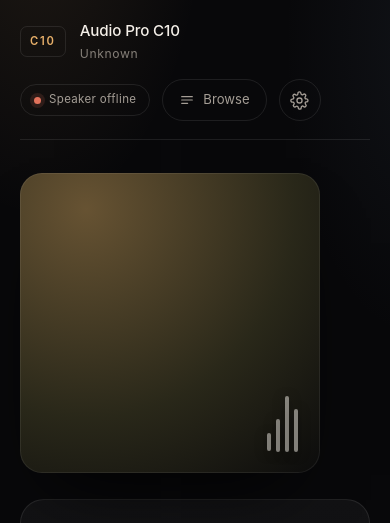
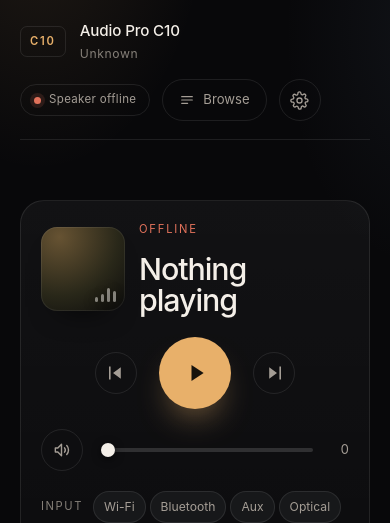
Before and after one commit to vampaz/c10-control, a Vue app: page / in a window 390 px wide. Shown: the top 523 px of the page. Built offline with nearby package versions, Linux system fonts and the light colour scheme; no server answers.

Commit message:
feat: dock the browse panel and move the artwork beside the track

```diff
--- a/src/App.vue
+++ b/src/App.vue
@@ -123,7 +123,11 @@ function closeSettings(): void {
   settingsButton.value?.focus()
 }
 
-function openBrowse(): void {
+function toggleBrowse(): void {
+  if (browseOpen.value) {
+    closeBrowse()
+    return
+  }
   browseOpen.value = true
 }
 
@@ -178,7 +182,7 @@ function onKeydown(event: KeyboardEvent): void {
 </script>
 
 <template>
-  <div class="app" :class="{ 'is-playing': playing }">
+  <div class="app" :class="{ 'is-playing': playing, 'browse-open': browseOpen }">
     <header class="topbar">
       <div class="brand">
         <span class="brand-mark">C10</span>
@@ -193,7 +197,14 @@ function onKeydown(event: KeyboardEvent): void {
           <i class="dot" aria-hidden="true" />
           {{ statusLabel }}
         </span>
-        <button ref="browseButton" type="button" class="browse-button" @click="openBrowse">
+        <button
+          ref="browseButton"
+          type="button"
+          class="browse-button"
+          :aria-expanded="browseOpen"
+          aria-controls="browse-panel"
+          @click="toggleBrowse"
+        >
           <AppIcon name="browse" :size="16" />
           Browse
         </button>
@@ -210,10 +221,12 @@ function onKeydown(event: KeyboardEvent): void {
     </header>
 
     <main class="console">
-      <ArtworkTile :playback="state.playback" :playing="playing" />
+      <section class="panel" aria-label="Controls">
+        <div class="now-playing">
+          <ArtworkTile :playback="state.playback" :playing="playing" />
+          <TrackInfo :playback="state.playback" :playing="playing" :online="online" />
+        </div>
 
-      <section class="panel" aria-label="Controls">
-        <TrackInfo :playback="state.playback" :playing="playing" :online="online" />
 
         <div v-if="!online && state.updatedAt > 0" class="notice" role="status">
           <p class="notice-title">Speaker unreachable</p>
@@ -263,6 +276,6 @@ function onKeydown(event: KeyboardEvent): void {
       @saved="onSaved"
     />
 
-    <BrowsePanel v-if="browseOpen" @close="closeBrowse" @played="closeBrowse" />
+    <BrowsePanel v-if="browseOpen" @close="closeBrowse" />
   </div>
 </template>
--- a/src/components/ArtworkTile.vue
+++ b/src/components/ArtworkTile.vue
@@ -38,14 +38,13 @@ watch(() => props.playback.artworkUrl, () => {
 <style scoped>
 .artwork {
   position: relative;
+  width: clamp(84px, 15vw, 124px);
   aspect-ratio: 1;
-  width: 100%;
-  max-width: 400px;
-  border-radius: 22px;
+  border-radius: 16px;
   overflow: hidden;
   background: var(--surface-art);
   box-shadow:
-    0 36px 70px -34px var(--shadow-deep),
+    0 16px 30px -20px var(--shadow-deep),
     inset 0 0 0 1px var(--line-inset);
 }
 
@@ -62,13 +61,13 @@ watch(() => props.playback.artworkUrl, () => {
   inset: auto 0 0 auto;
   display: flex;
   align-items: flex-end;
-  gap: 5px;
-  padding: 22px;
-  height: 42%;
+  gap: 3px;
+  padding: 9px;
+  height: 46%;
 }
 
 .bar {
-  width: 4px;
+  width: 3px;
   height: 22%;
   border-radius: 99px;
   background: var(--ink-soft);
@@ -102,12 +101,6 @@ watch(() => props.playback.artworkUrl, () => {
   }
 }
 
-@media (max-width: 860px) {
-  .artwork {
-    max-width: 300px;
-  }
-}
-
 @media (prefers-reduced-motion: reduce) {
   .bar {
     animation: none;
--- a/src/components/BrowsePanel.vue
+++ b/src/components/BrowsePanel.vue
@@ -21,14 +21,13 @@ import {
   renamePlaylist,
   searchRadio,
 } from '@/api'
-import { useFocusTrap } from '@/composables/useFocusTrap'
 import { titleForUrl } from '@/format'
 import AppIcon from '@/components/AppIcon.vue'
 import LibraryPanel from '@/components/LibraryPanel.vue'
 import PlaylistsPanel from '@/components/PlaylistsPanel.vue'
 import QueuePanel from '@/components/QueuePanel.vue'
 
-const emit = defineEmits<{ close: []; played: [] }>()
+const emit = defineEmits<{ close: [] }>()
 
 const tab = ref<'radio' | 'library' | 'queue' | 'playlists'>('radio')
 const favorites = ref<Favorite[]>([])
@@ -56,9 +55,8 @@ const queueError = ref<string | null>(null)
 const playlists = ref<Playlist[]>([])
 const selectedPlaylist = ref('')
 const playlistError = ref<string | null>(null)
-const searchInput = ref<HTMLInputElement | null>(null)
 
-const { container: drawer } = useFocusTrap(() => emit('close'))
+const drawer = ref<HTMLElement | null>(null)
 
 let searchTimer: ReturnType<typeof setTimeout> | null = null
 let libraryTimer: ReturnType<typeof setTimeout> | null = null
@@ -66,7 +64,6 @@ let libraryGeneration = 0
 
 onMounted(async () => {
   drawer.value?.focus()
-  searchInput.value?.focus()
   try {
     favorites.value = await listFavorites()
   } catch (cause) {
@@ -309,7 +306,6 @@ async function play(target: { url: string; title: string; artworkUrl: string | n
   error.value = null
   try {
     await playStream({ ...target, isLive: target.isLive ?? true })
-    emit('played')
   } catch (cause) {
     error.value = message(cause)
   } finally {
@@ -346,8 +342,14 @@ function meta(station: RadioStation): string {
 </script>
 
 <template>
-  <div class="overlay" @click.self="emit('close')">
-    <aside ref="drawer" class="drawer" role="dialog" aria-modal="true" aria-labelledby="browse-title" tabindex="-1">
+  <aside
+    id="browse-panel"
+    ref="drawer"
+    class="drawer"
+    aria-labelledby="browse-title"
+    tabindex="-1"
+    @keydown.esc="emit('close')"
+  >
     <header class="drawer-head">
       <h2 id="browse-title">Browse</h2>
       <button type="button" class="icon-button" aria-label="Close browse" @click="emit('close')">
@@ -397,7 +399,6 @@ function meta(station: RadioStation): string {
     <label v-if="tab === 'radio' || tab === 'library'" class="search">
       <AppIcon name="search" :size="16" />
       <input
-          ref="searchInput"
         v-model="query"
         type="search"
         :placeholder="searchPlaceholder"
@@ -523,21 +524,14 @@ function meta(station: RadioStation): string {
       </div>
     </footer>
   </aside>
-  </div>
 </template>
 
 <style scoped>
-.overlay {
+.drawer {
   position: fixed;
-  inset: 0;
-  z-index: 20;
-  display: flex;
-  justify-content: flex-end;
-  background: var(--overlay);
-  backdrop-filter: blur(4px);
-}
-
-.drawer {
+  inset-block: 0;
+  right: 0;
+  z-index: 10;
   display: flex;
   flex-direction: column;
   width: min(480px, 100%);
--- a/src/style.css
+++ b/src/style.css
@@ -36,7 +36,6 @@
   --glow-cool: rgba(96, 118, 148, 0.09);
   --panel-sheen: rgba(255, 255, 255, 0.045);
   --panel-sheen-faint: rgba(255, 255, 255, 0.012);
-  --overlay: rgba(4, 4, 5, 0.55);
   --overlay-strong: rgba(4, 4, 5, 0.72);
   --shadow: #000;
   --shadow-soft: rgba(0, 0, 0, 0.65);
@@ -194,19 +193,37 @@ a:focus-visible {
 
 .console {
   flex: 1;
-  display: grid;
-  grid-template-columns: minmax(0, 0.9fr) minmax(0, 1fr);
-  align-items: center;
-  gap: clamp(26px, 5vw, 68px);
+  display: flex;
+  flex-direction: column;
+  justify-content: center;
+}
+
+/* The browse drawer is docked on the right, so reserve its width on wide
+   screens instead of covering the controls. */
+@media (min-width: 1280px) {
+  .app.browse-open {
+    width: min(1120px, calc(100% - 480px));
+    margin-inline: auto 480px;
+  }
 }
 
 .panel {
   display: grid;
   gap: clamp(20px, 2.6vw, 30px);
+  width: 100%;
+  max-width: 720px;
+  margin-inline: auto;
   padding: clamp(20px, 3vw, 32px);
   border: 1px solid var(--line);
   border-radius: 24px;
   background: linear-gradient(180deg, var(--panel-sheen), var(--panel-sheen-faint));
+}
+
+.now-playing {
+  display: grid;
+  grid-template-columns: auto minmax(0, 1fr);
+  align-items: center;
+  gap: clamp(14px, 2.2vw, 22px);
 }
 
 .footer {
@@ -404,12 +421,6 @@ a:focus-visible {
 }
 
 @media (max-width: 860px) {
-  .console {
-    grid-template-columns: minmax(0, 1fr);
-    align-items: start;
-    padding-top: 8px;
-  }
-
   .topbar {
     flex-wrap: wrap;
   }
```
Also changed, not shown: 1 other file (tests, documents, lock files or other folders). Lines whose indentation alone changed are shown as unchanged.
